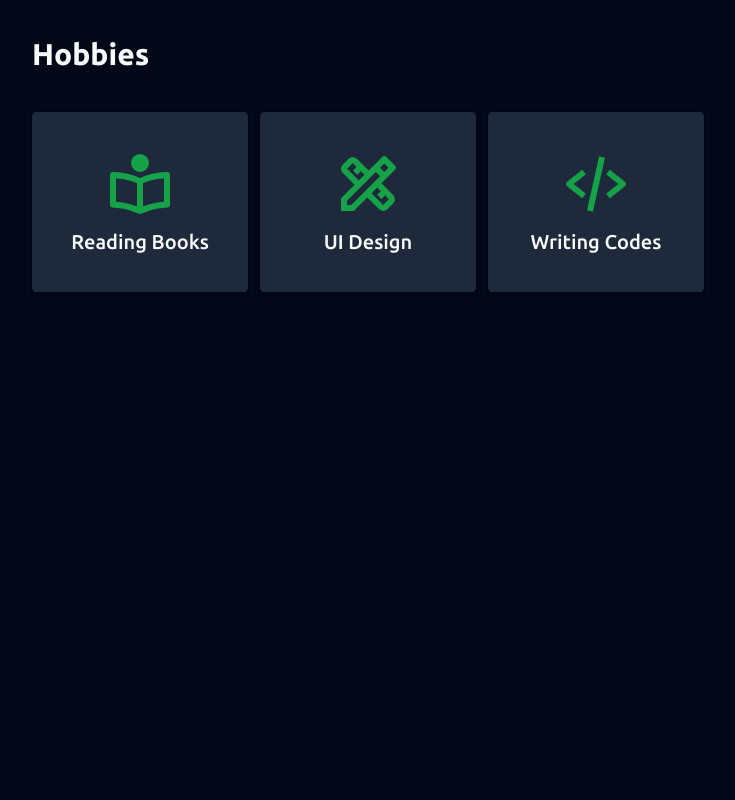
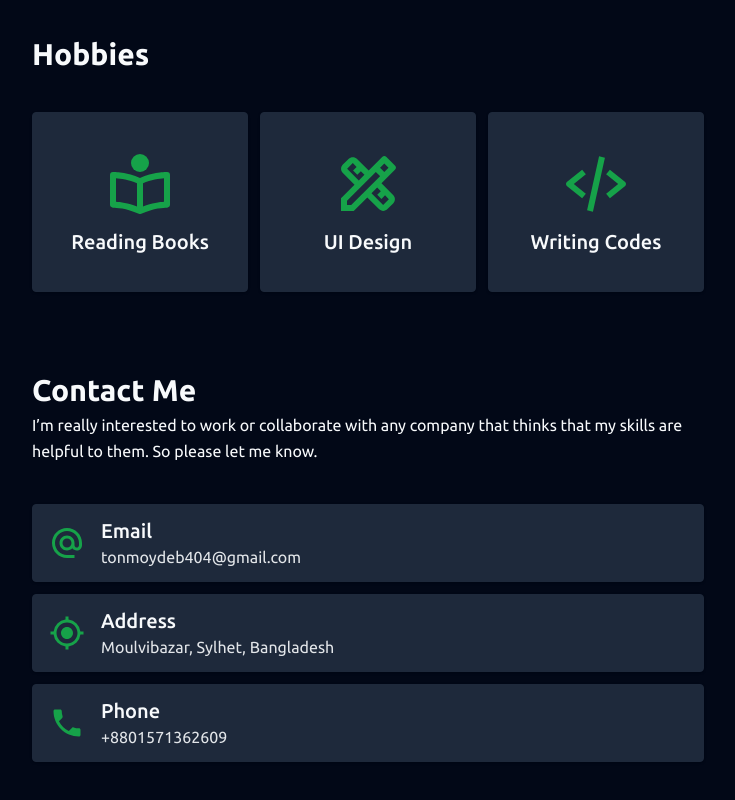
Before and after one commit to tonmoydeb404/zenfolio, a Next.js app: page / in a window 1280 px wide. Shown: the part 1542-2342 px from the top of the page, without its empty margins (272-1007 px from the left). Before the commit the page ends 1874 px from the top, so only its background shows below. Built offline with nearby package versions, Linux system fonts and the light colour scheme.

Commit message:
worked on contact card

```diff
--- a/src/app/page.tsx
+++ b/src/app/page.tsx
@@ -1,3 +1,4 @@
+import HomeContacts from "@/components/pages/home/HomeContacts";
 import HomeHero from "@/components/pages/home/HomeHero";
 import HomeHobbies from "@/components/pages/home/HomeHobbies";
 import HomeProjects from "@/components/pages/home/HomeProjects";
@@ -25,6 +26,7 @@ export default function Home() {
       <HomeSkills />
       <HomeProjects />
       <HomeHobbies />
+      <HomeContacts />
     </section>
   );
 }
--- /dev/null
+++ b/src/components/cards/ContactCard.tsx
@@ -0,0 +1,34 @@
+import Link from "next/link";
+import { IconType } from "react-icons";
+
+type Props = {
+  icon: IconType;
+  title: string;
+  link: string;
+  text: string;
+};
+
+const ContactCard = ({ title, icon: Icon, link, text }: Props) => {
+  return (
+    <section
+      className="contact-card flex items-center gap-4 w-full bg-white dark:bg-muted
+    shadow border rounded px-4 py-3"
+    >
+      <span className="contact-card_icon text-4xl text-primary">
+        <Icon />
+      </span>
+
+      <div className="contact-card_body flex-1">
+        <h2 className="contact-card_title text-xl font-medium">{title}</h2>
+        <Link
+          href={link}
+          className="contact-card_link opacity-90 hover:text-primary"
+        >
+          {text}
+        </Link>
+      </div>
+    </section>
+  );
+};
+
+export default ContactCard;
--- /dev/null
+++ b/src/components/pages/home/HomeContacts.tsx
@@ -0,0 +1,37 @@
+import ContactCard from "@/components/cards/ContactCard";
+import { contactIcons } from "@/config/contact-icon";
+
+const HomeContacts = () => {
+  return (
+    <section className="py-10">
+      <h2 className="block_heading mb-1">Contact Me</h2>
+      <p className="block_desc mb-10">
+        I’m really interested to work or collaborate with any company that
+        thinks that my skills are helpful to them. So please let me know.
+      </p>
+
+      <div className="flex flex-col gap-3">
+        <ContactCard
+          title="Email"
+          icon={contactIcons.EMAIL}
+          link="#"
+          text="tonmoydeb404@gmail.com"
+        />
+        <ContactCard
+          title="Address"
+          icon={contactIcons.ADDRESS}
+          link="#"
+          text="Moulvibazar, Sylhet, Bangladesh"
+        />
+        <ContactCard
+          title="Phone"
+          icon={contactIcons.PHONE}
+          link="#"
+          text="+8801571362609"
+        />
+      </div>
+    </section>
+  );
+};
+
+export default HomeContacts;
--- /dev/null
+++ b/src/config/contact-icon.ts
@@ -0,0 +1,10 @@
+import { IconType } from "react-icons";
+import { MdAlternateEmail, MdMyLocation, MdPhone } from "react-icons/md";
+
+export type ContactIcon = "EMAIL" | "ADDRESS" | "PHONE";
+
+export const contactIcons: Record<ContactIcon, IconType> = {
+  ADDRESS: MdMyLocation,
+  EMAIL: MdAlternateEmail,
+  PHONE: MdPhone,
+};
```
